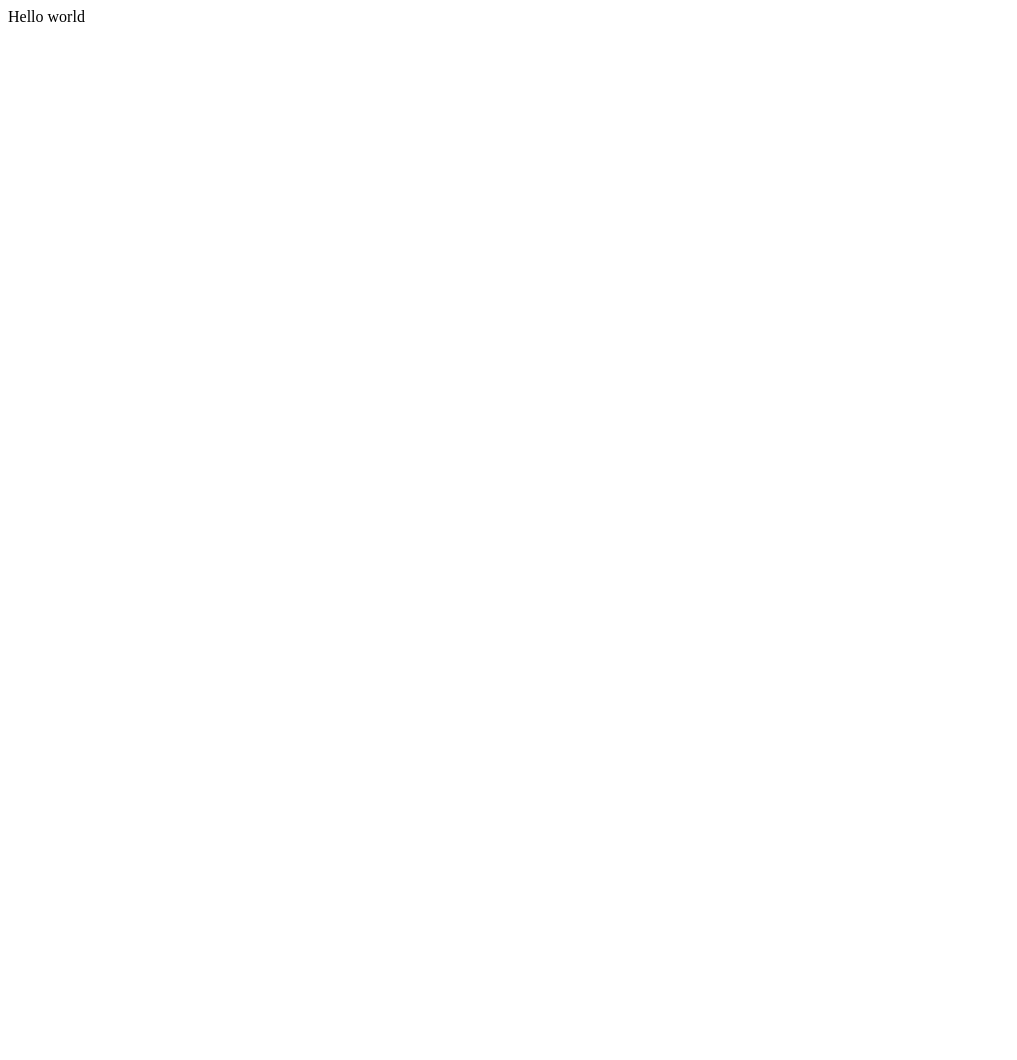
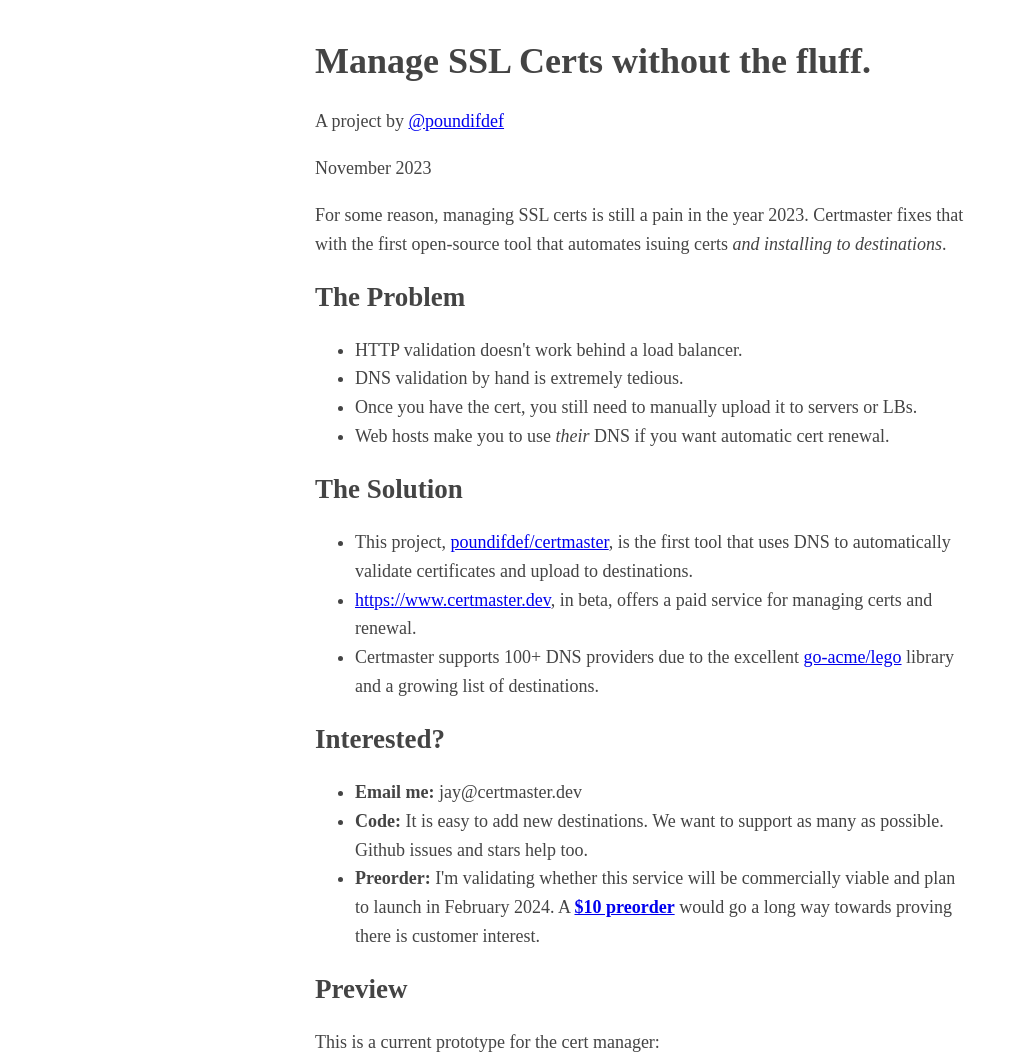
Before and after one commit to poundifdef/certmaster, a plain HTML site: page index.html in a window 1280 px wide. Shown: the top 1060 px of the page, without its empty margins (0-1017 px from the left). Before the commit the page ends 800 px from the top, so only its background shows below. Drawn offline with Linux system fonts and the light colour scheme.

Commit message:
Landing page

```diff
--- a/index.html
+++ b/index.html
@@ -1 +1,84 @@
-Hello world
+<!DOCTYPE html>
+<html>
+
+<head>
+    <meta charset="utf-8">
+    <meta name="viewport" content="width=device-width, initial-scale=1">
+    <title>Certmaster - SSL Certs without the fluff</title>
+    <style type="text/css">
+        body {
+            margin: 40px auto;
+            max-width: 650px;
+            line-height: 1.6;
+            font-size: 18px;
+            color: #444;
+            padding: 0 10px
+        }
+
+        h1,
+        h2,
+        h3 {
+            line-height: 1.2
+        }
+    </style>
+</head>
+
+<body>
+    <header>
+        <h1>Manage SSL Certs without the fluff.</h1>
+        <aside>A project by <a href="https://www.github.com/poundifdef" target="_blank">@poundifdef</a></aside>
+        <p>November 2023</p>
+    </header>
+
+    <p>
+        For some reason, managing SSL certs is still a pain in the year 2023. Certmaster fixes that
+        with the first open-source tool that automates isuing certs <i>and installing
+            to destinations</i>.
+    </p>
+
+    <h2>The Problem</h2>
+
+    <ul>
+        <li>HTTP validation doesn't work behind a load balancer.</li>
+        <li>DNS validation by hand is extremely tedious.</li>
+        <li>Once you have the cert, you still need to manually upload it to
+            servers or LBs.</li>
+        <li>Web hosts make you to use <i>their</i> DNS if you want automatic
+            cert renewal.</li>
+    </ul>
+
+    <h2>The Solution</h2>
+    <ul>
+        <li>This project, <a href="https://www.github.com/poundifdef/certmaster" target="_blank">poundifdef/certmaster</a>,
+            is the
+            first
+            tool that uses DNS to automatically validate certificates and upload to destinations.</li>
+        <li><a href="https://www.certmaster.dev">https://www.certmaster.dev</a>, in beta,
+            offers a paid service for managing certs and renewal.</li>
+        <li>Certmaster supports 100+ DNS providers due to the excellent
+            <a href="https://github.com/go-acme/lego" target="_blank">go-acme/lego</a>
+            library and a growing list of destinations.
+    </ul>
+
+    <h2>Interested?</h2>
+    <ul>
+        <li><strong>Email me:</strong> jay@certmaster.dev</li>
+        <li><strong>Code:</strong> It is easy to add new destinations.
+            We want to support as many as possible. Github issues and stars help
+            too.
+        </li>
+        <li><strong>Preorder:</strong> I'm validating whether this service
+            will be commercially viable and plan to launch in February 2024.
+            A <b><a href="https://buy.stripe.com/7sIbK6cRYbRI2ti144" target="_blank">$10 preorder</a></b>
+            would go a long way towards proving there is
+            customer interest.
+        </li>
+    </ul>
+
+    <h2>Preview</h2>
+    <p>This is a current prototype for the cert manager:</p>
+    <img src="screen.gif" border="1" style="max-width: 100%;">
+
+</body>
+
+</html>
```
Also changed, not shown: 1 other file.
